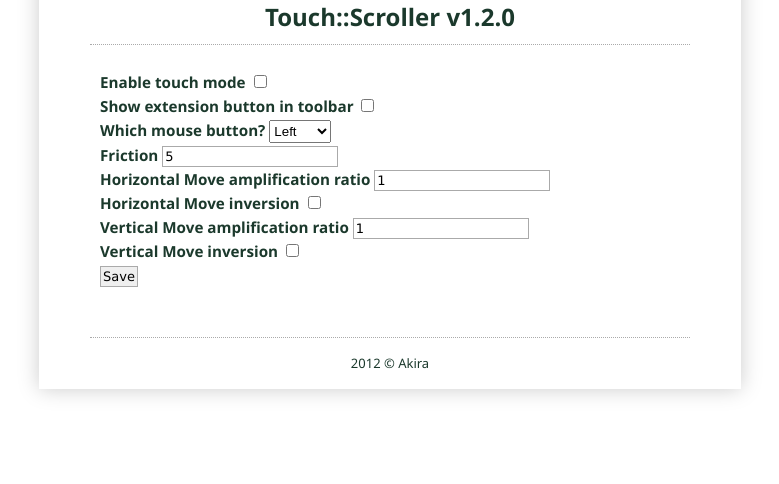
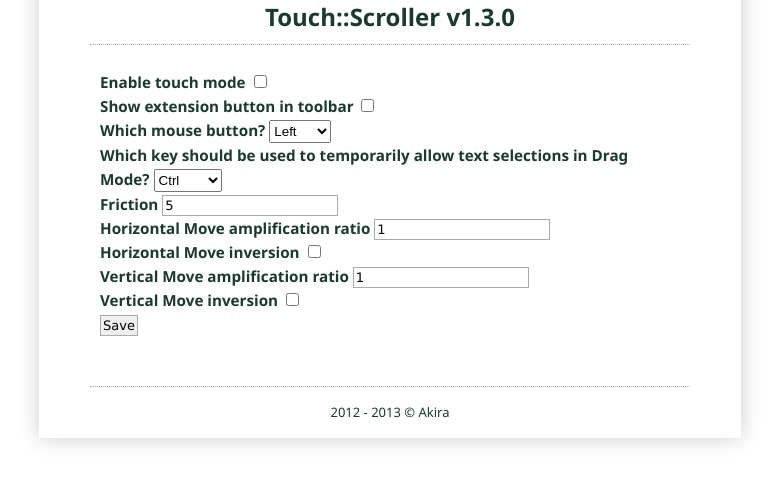
Before and after one commit to Akira1996/Akira_OperaExtension_TouchScroller, a plain HTML site: page sources/options.html in a window 1280 px wide. Shown: the part 212-696 px from the top of the page, without its empty margins (250-1029 px from the left). Drawn offline with Linux system fonts and the light colour scheme.

Commit message:
added monostable key
+ added icon for options page's tab
+ updated version to 1.3.0
+ updated copyright
+ changed == into === (non-converting comparison)

```diff
--- a/sources/options.html
+++ b/sources/options.html
@@ -2,13 +2,14 @@
 <html>
     <head>
         <link rel="stylesheet" href="options.css">
+        <link rel="icon" type="image/png" href="fingerPrintScroll.png">
         <meta http-equiv="Content-Type" content="text/html; charset=utf-8">
         <title id="widget-title">Opera Extensions | Akira Touch</title>
     </head>
     <body>
         <div id="header">
             <img src="fingerPrintScroll.png">
-            <h1><span id="widget-name">Touch::Scroller</span> v<span id="widget-version">1.2.0</span></h1>
+            <h1><span id="widget-name">Touch::Scroller</span> v<span id="widget-version">1.3.0</span></h1>
         </div>
         <div>
             <h3><label>Enable touch mode</label>
@@ -22,6 +23,14 @@
                 <option value="0">Left</option>
                 <option value="1">Middle</option>
                 <option value="2">Right</option>
+            </select>
+            <br />
+            <label>Which key should be used to temporarily allow text selections in Drag Mode?</label>
+            <select id="monostableKeyField">
+            	<option value="ctrlKey" selected="selected">Ctrl</option>
+                <option value="cmdKey">Cmd ⌘</option>
+                <option value="altKey">Alt</option>
+                <option value="shiftKey">Shift</option>
             </select>
             <br />
             <label>Friction</label>
@@ -44,7 +53,7 @@
         </div>
         <div id="footer">
             <p>
-                2012 © Akira
+                2012 - 2013 © Akira
             </p>
         </div>
 
@@ -53,13 +62,14 @@
             {
                 // Init:Populate page fields with preferences values
                 document.getElementById("frictionField").value = widget.preferences.getItem("akiraTouchFriction");
-                document.getElementById("buttonVisibleField").checked = (widget.preferences.getItem("akiraTouchButton") == "true");
-                document.getElementById("touchEnabledField").checked = (widget.preferences.getItem("akiraTouchEnabled") == "true");
+                document.getElementById("buttonVisibleField").checked = (widget.preferences.getItem("akiraTouchButton") === "true");
+                document.getElementById("touchEnabledField").checked = (widget.preferences.getItem("akiraTouchEnabled") === "true");
                 document.getElementById("moveAmpXField").value = Math.abs(widget.preferences.getItem("akiraTouchMoveAmpX"));
                 document.getElementById("moveAmpYField").value = Math.abs(widget.preferences.getItem("akiraTouchMoveAmpY"));
                 document.getElementById("moveInvXField").checked = (widget.preferences.getItem("akiraTouchMoveAmpX") < 0);
                 document.getElementById("moveInvYField").checked = (widget.preferences.getItem("akiraTouchMoveAmpY") < 0);
                 document.getElementById("mouseButtonField").value = widget.preferences.getItem("akiraTouchMouseActiveButton");
+				document.getElementById("monostableKeyField").value = widget.preferences.getItem("akiraTouchMonostableKey");
                 // Save:Store page fields to preferences
                 function savePrefs(e)
                 {
@@ -80,6 +90,7 @@
                     };
                     widget.preferences.setItem("akiraTouchMoveAmpY", invY * moveAmpYField.value);
                     widget.preferences.setItem("akiraTouchMouseActiveButton", mouseButtonField.value);
+					widget.preferences.setItem("akiraTouchMonostableKey", monostableKeyField.value);
                     opera.extension.postMessage("PreferencesUpdated");
                 }
 
```
